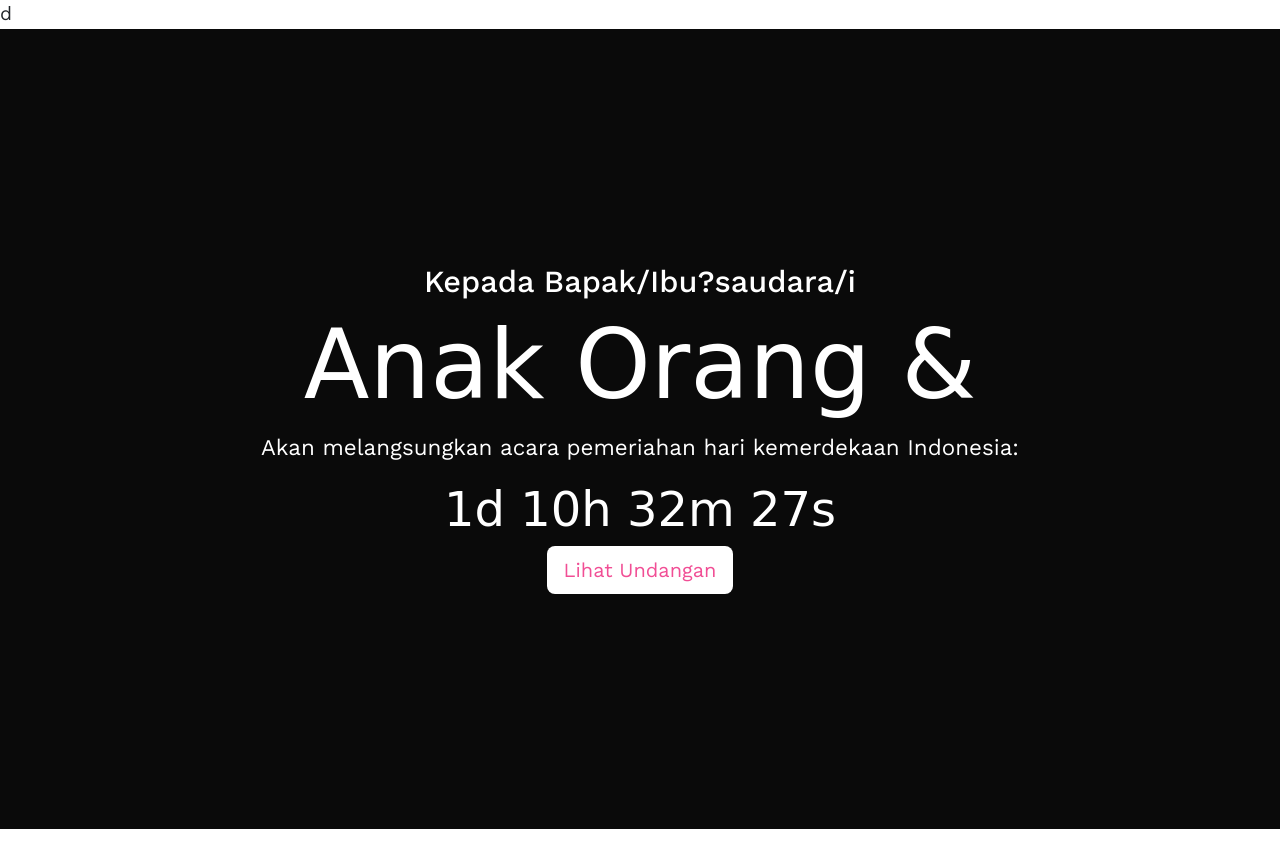
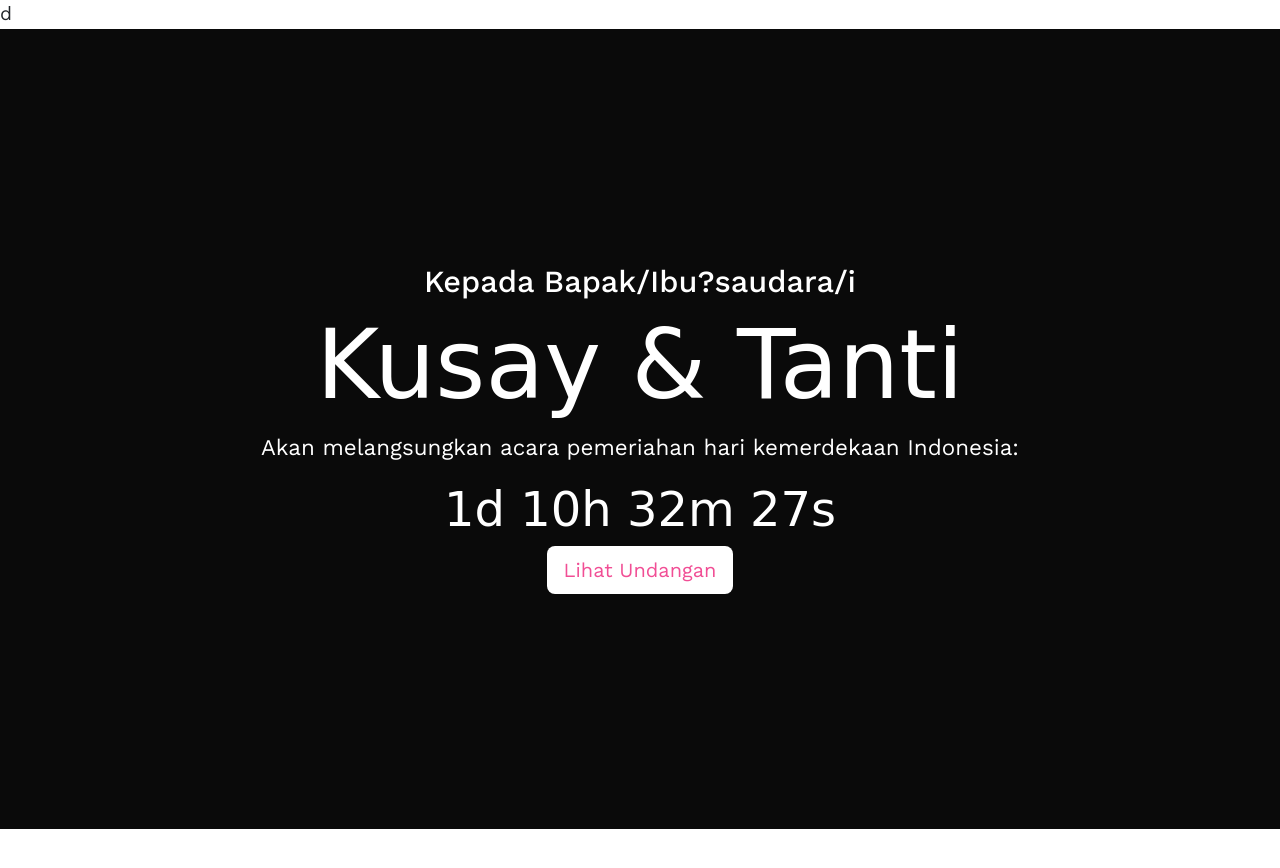
Before and after one commit to adeapriansyah/-Undangan-Sederhana, a plain HTML site: page index.html in a window 1280 px wide. Shown: the top 868 px of the page. Drawn offline with nearby package versions, Linux system fonts and the light colour scheme; a web font is replaced by a local one.

Commit message:
Update index.html

```diff
--- a/index.html
+++ b/index.html
@@ -29,7 +29,7 @@ d
 
       <main>
         <h4>Kepada Bapak/Ibu?saudara/i </h4>
-          <h1>Anak Orang & </h1>
+          <h1>Kusay & Tanti </h1>
           <p>Akan melangsungkan acara pemeriahan hari kemerdekaan Indonesia:</p>
           <div class="countdown"></div>
         <h1 id="timer">00:00:00</h1>
```
